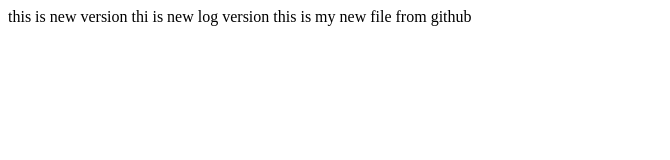
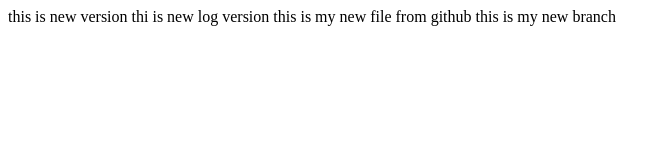
Before and after one commit to nsneeraj93/learning, a plain HTML site: page index.html in a window 1280 px wide. Shown: the whole page, without its empty margins (0-670 px from the left). Drawn offline with Linux system fonts and the light colour scheme.

Commit message:
created new branch

```diff
--- a/index.html
+++ b/index.html
@@ -7,6 +7,7 @@
     this is new version
     thi is new log version
     this is my new file from github
+    this is my new branch
 </head>
 <body>
 
```
